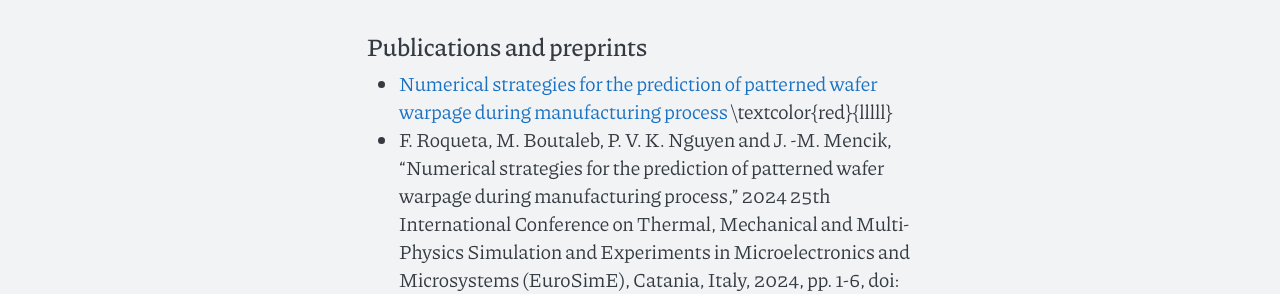
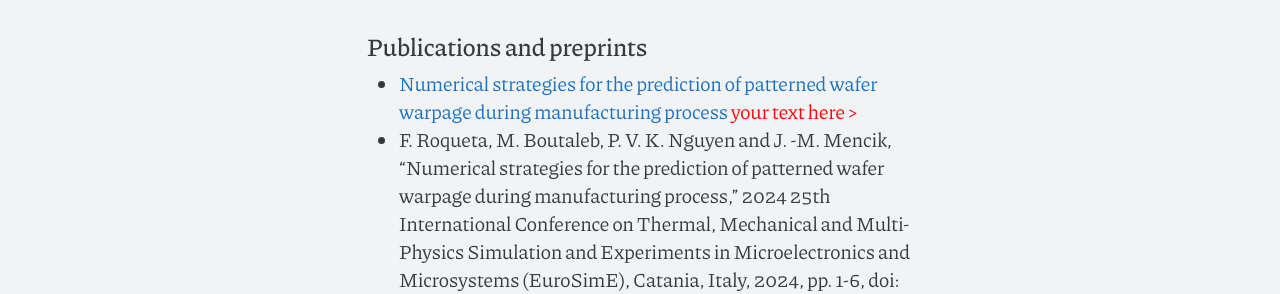
Before and after one commit to NguyenPhucVietKhoa/NguyenPhucVietKhoa.github.io, a Jekyll site: the page built from index.md, in a window 1280 px wide. Shown: the part 1470-1764 px from the top of the page. Built offline with Jekyll 4.4.1, drawn with Linux system fonts in a browser that asks for light colours.

Commit message:
Update index.md

```diff
--- a/index.md
+++ b/index.md
@@ -15,7 +15,7 @@ During my academic journey, I interned at prominent companies in France. In 2023
 
 ## Publications and preprints
 
-* [Numerical strategies for the prediction of patterned wafer warpage during manufacturing process](https://ieeexplore.ieee.org/document/10491558) \textcolor{red}{lllll}
+* [Numerical strategies for the prediction of patterned wafer warpage during manufacturing process](https://ieeexplore.ieee.org/document/10491558) <span style="color:red;">your text here > </span>
 * F. Roqueta, M. Boutaleb, P. V. K. Nguyen and J. -M. Mencik, "Numerical strategies for the prediction of patterned wafer warpage during manufacturing process," 2024 25th International Conference on Thermal, Mechanical and Multi-Physics Simulation and Experiments in Microelectronics and Microsystems (EuroSimE), Catania, Italy, 2024, pp. 1-6, doi: 10.1109/EuroSimE60745.2024.10491558
 
 ## Communications
```
